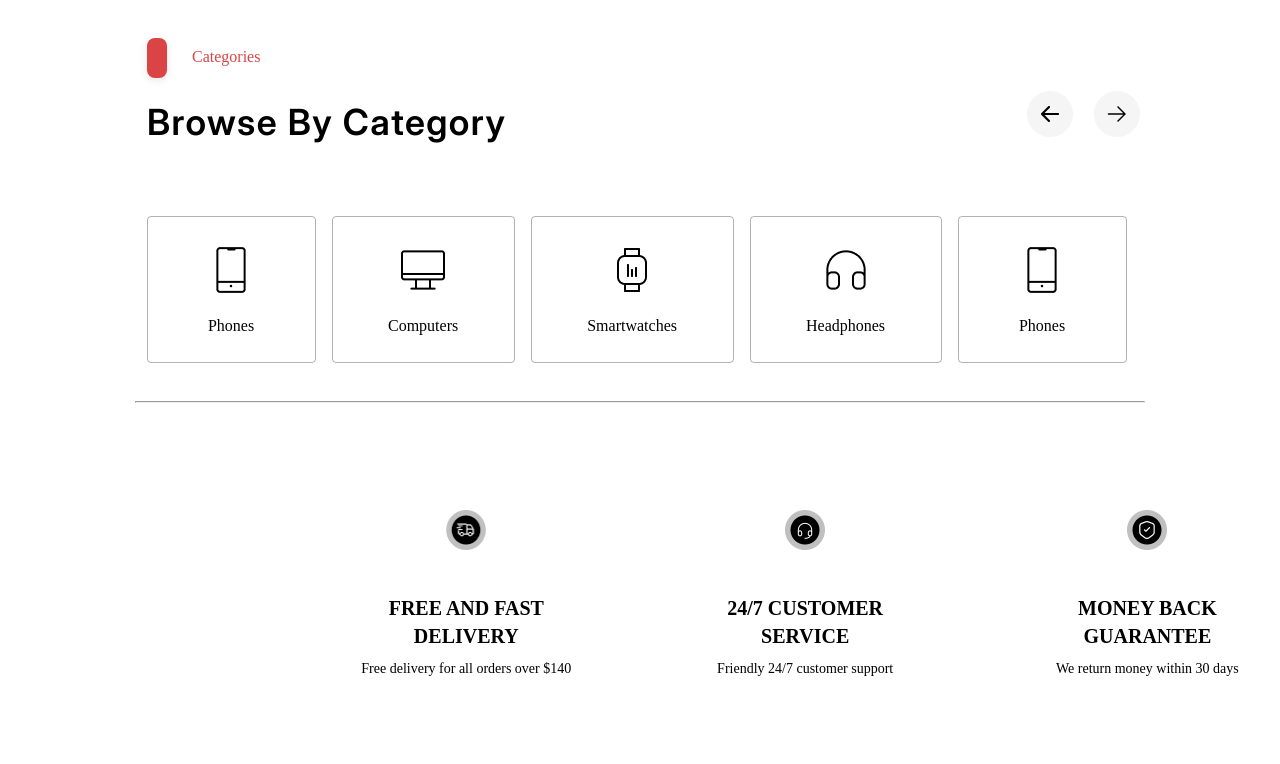
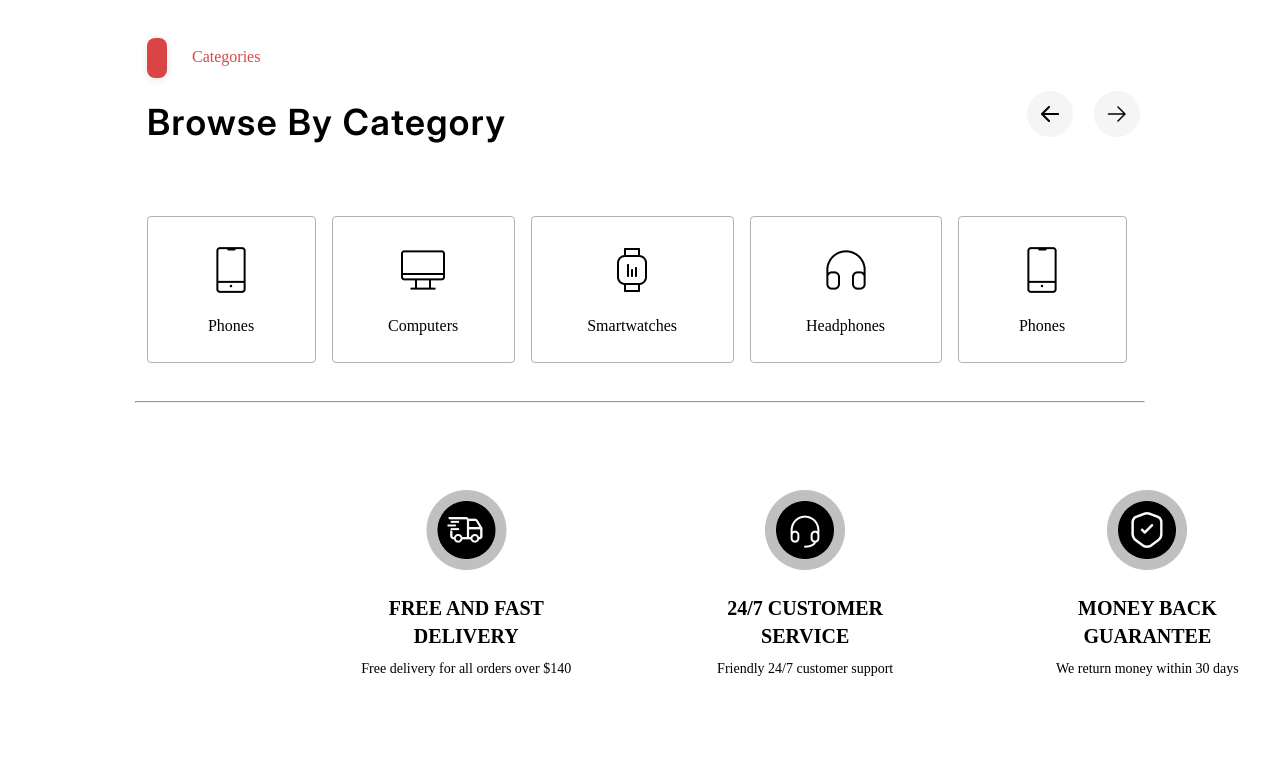
Before and after one commit to kaushikpuka1998/Eticko, a React (Vite) app: page / in a window 1280 px wide. Shown: the part 1790-2554 px from the top of the page. Built offline with nearby package versions, Linux system fonts and the light colour scheme.

Commit message:
Promise image size adjust

```diff
--- a/src/components/PromisePortion/PromisePortion.module.scss
+++ b/src/components/PromisePortion/PromisePortion.module.scss
@@ -45,11 +45,6 @@
   flex-direction: row;
 }
 
-.iconImg {
-  width: 40px;
-  height: 40px;
-}
-
 .textWrapper {
   display: flex;
   justify-content: flex-start;
```
